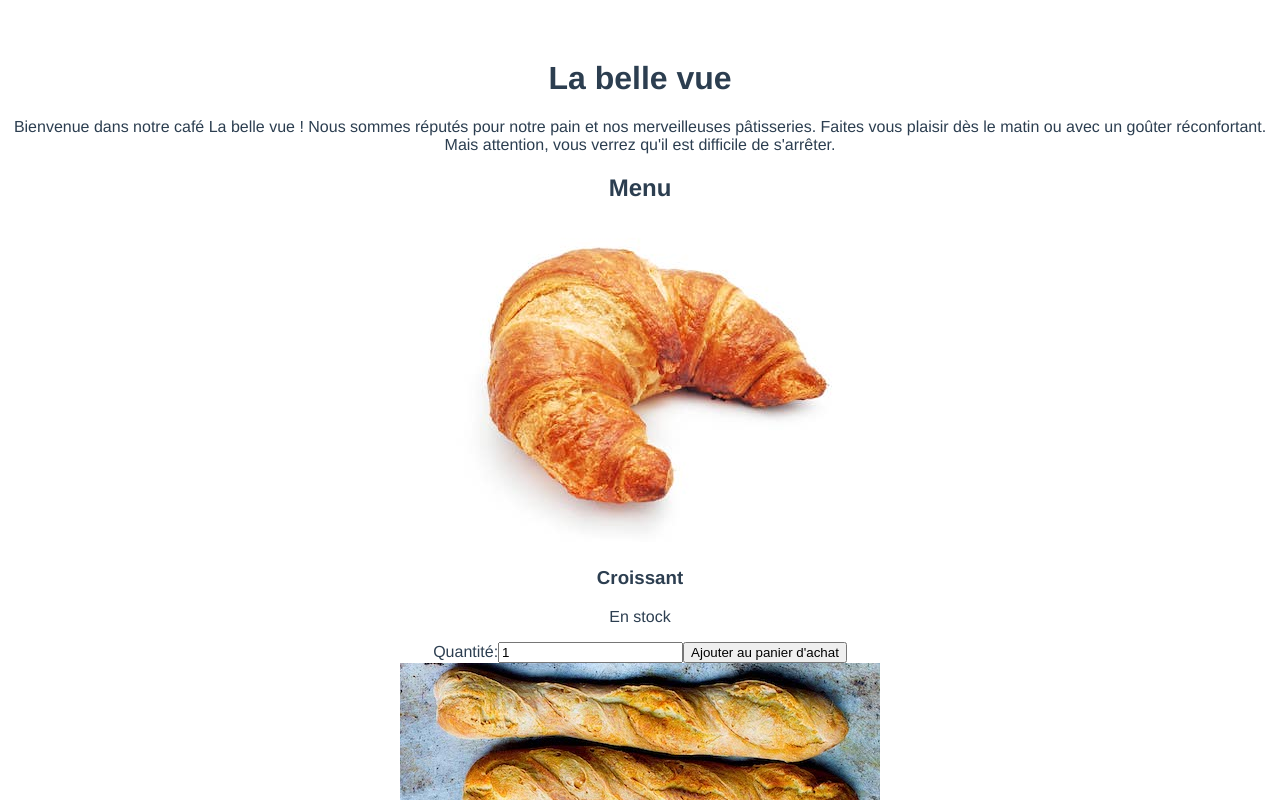
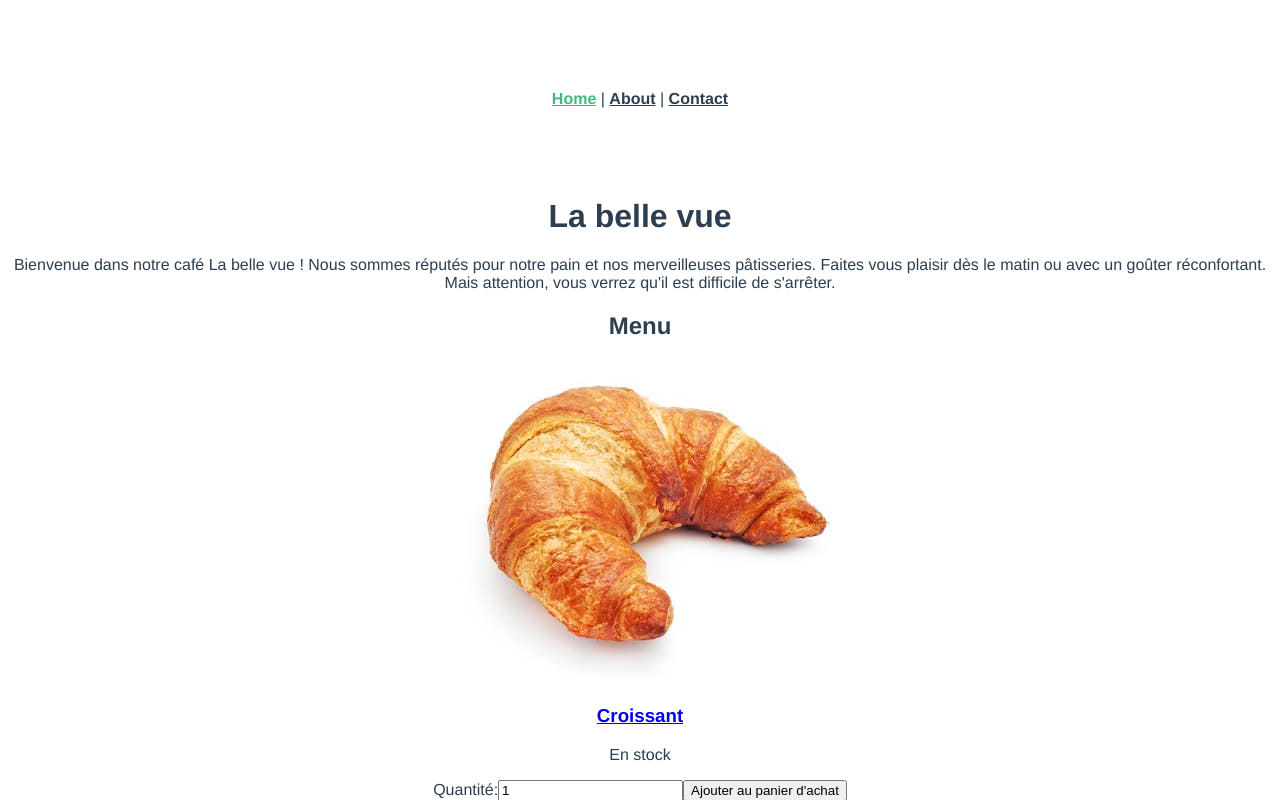
Before and after one commit to lgiacalo/vuejs, a Vue app in the folder cli-version/: page / in a window 1280 px wide. Shown: the top 800 px of the page. Built offline with nearby package versions, Linux system fonts and the light colour scheme.

Commit message:
cli-version: add router + dynamic route item

```diff
--- a/cli-version/package.json
+++ b/cli-version/package.json
@@ -9,11 +9,13 @@
   },
   "dependencies": {
     "core-js": "^3.6.5",
-    "vue": "^2.6.11"
+    "vue": "^2.6.11",
+    "vue-router": "^3.2.0"
   },
   "devDependencies": {
     "@vue/cli-plugin-babel": "~4.5.0",
     "@vue/cli-plugin-eslint": "~4.5.0",
+    "@vue/cli-plugin-router": "~4.5.0",
     "@vue/cli-service": "~4.5.0",
     "babel-eslint": "^10.1.0",
     "eslint": "^6.7.2",
--- a/cli-version/src/App.vue
+++ b/cli-version/src/App.vue
@@ -1,109 +1,13 @@
 <template>
   <div id="app">
-    <main class="ui main container">
-      <h1>{{ restaurantName }}</h1>
-
-      <p class="description">
-        Bienvenue dans notre café {{ restaurantName }} ! Nous sommes réputés
-        pour notre pain et nos merveilleuses pâtisseries. Faites vous plaisir
-        dès le matin ou avec un goûter réconfortant. Mais attention, vous verrez
-        qu'il est difficile de s'arrêter.
-      </p>
-
-      <section class="menu">
-        <h2>Menu</h2>
-
-        <div class="ui centered three column grid">
-          <menu-item
-            class="column"
-            v-for="item in simpleMenu"
-            v-bind:item="item"
-            v-bind:addToShoppingCart="addToShoppingCart"
-            v-bind:key="item.name"
-          />
-        </div>
-      </section>
-
-      <aside class="shopping-cart">
-        <h2>Panier d'achat: {{ shoppingCart }} articles</h2>
-      </aside>
-
-      <div>
-        <h2>Contactez nous</h2>
-        <p>Adresse : {{ addresse }}</p>
-        <p>Téléphone : {{ phone }}</p>
-        <p>Email : {{ email }}</p>
-        <p>Horaires :</p>
-        <ul>
-          <li>L-V: 06:00 à 16:00</li>
-          <li>Samedi: 07:00 à 14:00</li>
-          <li>Dimanche: 07:00 à 12:00</li>
-        </ul>
-      </div>
-    </main>
-    <footer class="ui inverted vertical footer segment form-page">
-      <p class="ui container">{{ copyright }}</p>
-    </footer>
+    <div id="nav">
+      <router-link to="/">Home</router-link> |
+      <router-link to="/about">About</router-link> |
+      <router-link to="/contact">Contact</router-link>
+    </div>
+    <router-view />
   </div>
 </template>
-
-<script>
-import MenuItem from "./components/MenuItem.vue";
-
-export default {
-  components: { MenuItem },
-  name: "App",
-  data: function() {
-    return {
-      restaurantName: "La belle vue",
-      addresse: "18 avenue du Beurre, Paris, France",
-      phone: "01 88 88 88 88",
-      email: "hello@cafewithavue.bakery",
-      shoppingCart: 0,
-      simpleMenu: [
-        {
-          name: "Croissant",
-          image: {
-            source: "/images/croissant.jpg",
-            alt: "Un croissant",
-          },
-          inStock: true,
-          quantity: 1,
-        },
-        {
-          name: "Baguette de pain",
-          image: {
-            source: "/images/french-baguette.jpeg",
-            alt: "Quatre baguettes de pain",
-          },
-          inStock: true,
-          quantity: 1,
-        },
-        {
-          name: "Éclair",
-          image: {
-            source: "/images/eclair.jpg",
-            alt: "Éclair au chocolat",
-          },
-          inStock: false,
-          quantity: 1,
-        },
-      ],
-    };
-  },
-  computed: {
-    copyright: function() {
-      const currentYear = new Date().getFullYear();
-      return `Copyright ${this.restaurantName} ${currentYear}`;
-    },
-  },
-  methods: {
-    addToShoppingCart(nb) {
-      this.shoppingCart += nb;
-    },
-  },
-};
-</script>
 
 <style lang="scss">
 #app {
@@ -112,6 +16,18 @@
   -moz-osx-font-smoothing: grayscale;
   text-align: center;
   color: #2c3e50;
-  margin-top: 60px;
+}
+
+#nav {
+  padding: 30px;
+
+  a {
+    font-weight: bold;
+    color: #2c3e50;
+
+    &.router-link-exact-active {
+      color: #42b983;
+    }
+  }
 }
 </style>
--- a/cli-version/src/components/MenuItem.vue
+++ b/cli-version/src/components/MenuItem.vue
@@ -2,7 +2,11 @@
   <div class="ui fluid card">
     <img :src="item.image.source" :alt="item.image.alt" />
     <div class="ui content">
-      <h3>{{ item.name }}</h3>
+      <h3>
+        <router-link :to="{ name: 'Item', params: { name: item.name } }">{{
+          item.name
+        }}</router-link>
+      </h3>
       <p v-if="item.inStock">En stock</p>
       <p v-else>En rupture de stock</p>
       <div class="ui medium form">
--- a/cli-version/src/main.js
+++ b/cli-version/src/main.js
@@ -1,8 +1,10 @@
 import Vue from 'vue'
 import App from './App.vue'
+import router from './router'
 
 Vue.config.productionTip = false
 
 new Vue({
-  render: h => h(App),
+  router,
+  render: h => h(App)
 }).$mount('#app')
--- /dev/null
+++ b/cli-version/src/router/index.js
@@ -0,0 +1,41 @@
+import Vue from "vue";
+import VueRouter from "vue-router";
+import Home from "../views/Home.vue";
+import Contact from "../views/Contact.vue";
+import ItemDetail from "../views/ItemDetail.vue";
+
+Vue.use(VueRouter);
+
+const routes = [
+  {
+    path: "/",
+    name: "Home",
+    component: Home,
+  },
+  {
+    path: "/item/:name",
+    name: "Item",
+    component: ItemDetail,
+  },
+  {
+    path: "/contact",
+    name: "Contact",
+    component: Contact,
+  },
+  {
+    path: "/about",
+    name: "About",
+    // route level code-splitting
+    // this generates a separate chunk (about.[hash].js) for this route
+    // which is lazy-loaded when the route is visited.
+    component: () =>
+      import(/* webpackChunkName: "about" */ "../views/About.vue"),
+  },
+];
+
+const router = new VueRouter({
+  mode: "history",
+  routes,
+});
+
+export default router;
--- /dev/null
+++ b/cli-version/src/views/About.vue
@@ -0,0 +1,5 @@
+<template>
+  <div class="about">
+    <h1>This is an about page</h1>
+  </div>
+</template>
--- /dev/null
+++ b/cli-version/src/views/Contact.vue
@@ -0,0 +1,38 @@
+<template>
+  <div>
+    <h2>Contactez nous</h2>
+    <p>Adresse : {{ addresse }}</p>
+    <p>Téléphone : {{ phone }}</p>
+    <p>Email : {{ email }}</p>
+    <p>Horaires :</p>
+    <ul>
+      <li>L-V: 06:00 à 16:00</li>
+      <li>Samedi: 07:00 à 14:00</li>
+      <li>Dimanche: 07:00 à 12:00</li>
+    </ul>
+  </div>
+</template>
+
+<script>
+export default {
+  name: "App",
+  data: function() {
+    return {
+      addresse: "18 avenue du Beurre, Paris, France",
+      phone: "01 88 88 88 88",
+      email: "hello@cafewithavue.bakery",
+    };
+  },
+};
+</script>
+
+<style lang="scss">
+#app {
+  font-family: Avenir, Helvetica, Arial, sans-serif;
+  -webkit-font-smoothing: antialiased;
+  -moz-osx-font-smoothing: grayscale;
+  text-align: center;
+  color: #2c3e50;
+  margin-top: 60px;
+}
+</style>
--- /dev/null
+++ b/cli-version/src/views/Home.vue
@@ -0,0 +1,101 @@
+<template>
+  <div id="app">
+    <main class="ui main container">
+      <h1>{{ restaurantName }}</h1>
+
+      <p class="description">
+        Bienvenue dans notre café {{ restaurantName }} ! Nous sommes réputés
+        pour notre pain et nos merveilleuses pâtisseries. Faites vous plaisir
+        dès le matin ou avec un goûter réconfortant. Mais attention, vous verrez
+        qu'il est difficile de s'arrêter.
+      </p>
+
+      <section class="menu">
+        <h2>Menu</h2>
+
+        <div class="ui centered three column grid">
+          <menu-item
+            class="column"
+            v-for="item in simpleMenu"
+            v-bind:item="item"
+            v-bind:addToShoppingCart="addToShoppingCart"
+            v-bind:key="item.name"
+          />
+        </div>
+      </section>
+
+      <aside class="shopping-cart">
+        <h2>Panier d'achat: {{ shoppingCart }} articles</h2>
+      </aside>
+    </main>
+    <footer class="ui inverted vertical footer segment form-page">
+      <p class="ui container">{{ copyright }}</p>
+    </footer>
+  </div>
+</template>
+
+<script>
+import MenuItem from "../components/MenuItem.vue";
+
+export default {
+  components: { MenuItem },
+  name: "App",
+  data: function() {
+    return {
+      restaurantName: "La belle vue",
+      shoppingCart: 0,
+      simpleMenu: [
+        {
+          name: "Croissant",
+          image: {
+            source: "/images/croissant.jpg",
+            alt: "Un croissant",
+          },
+          inStock: true,
+          quantity: 1,
+        },
+        {
+          name: "Baguette de pain",
+          image: {
+            source: "/images/french-baguette.jpeg",
+            alt: "Quatre baguettes de pain",
+          },
+          inStock: true,
+          quantity: 1,
+        },
+        {
+          name: "Éclair",
+          image: {
+            source: "/images/eclair.jpg",
+            alt: "Éclair au chocolat",
+          },
+          inStock: false,
+          quantity: 1,
+        },
+      ],
+    };
+  },
+  computed: {
+    copyright: function() {
+      const currentYear = new Date().getFullYear();
+      return `Copyright ${this.restaurantName} ${currentYear}`;
+    },
+  },
+  methods: {
+    addToShoppingCart(nb) {
+      this.shoppingCart += nb;
+    },
+  },
+};
+</script>
+
+<style lang="scss">
+#app {
+  font-family: Avenir, Helvetica, Arial, sans-serif;
+  -webkit-font-smoothing: antialiased;
+  -moz-osx-font-smoothing: grayscale;
+  text-align: center;
+  color: #2c3e50;
+  margin-top: 60px;
+}
+</style>
--- /dev/null
+++ b/cli-version/src/views/ItemDetail.vue
@@ -0,0 +1,3 @@
+<template>
+  <div>Item: {{ $route.params.name }}</div>
+</template>
```
Also changed, not shown: 1 other file (tests, documents, lock files or other folders).
